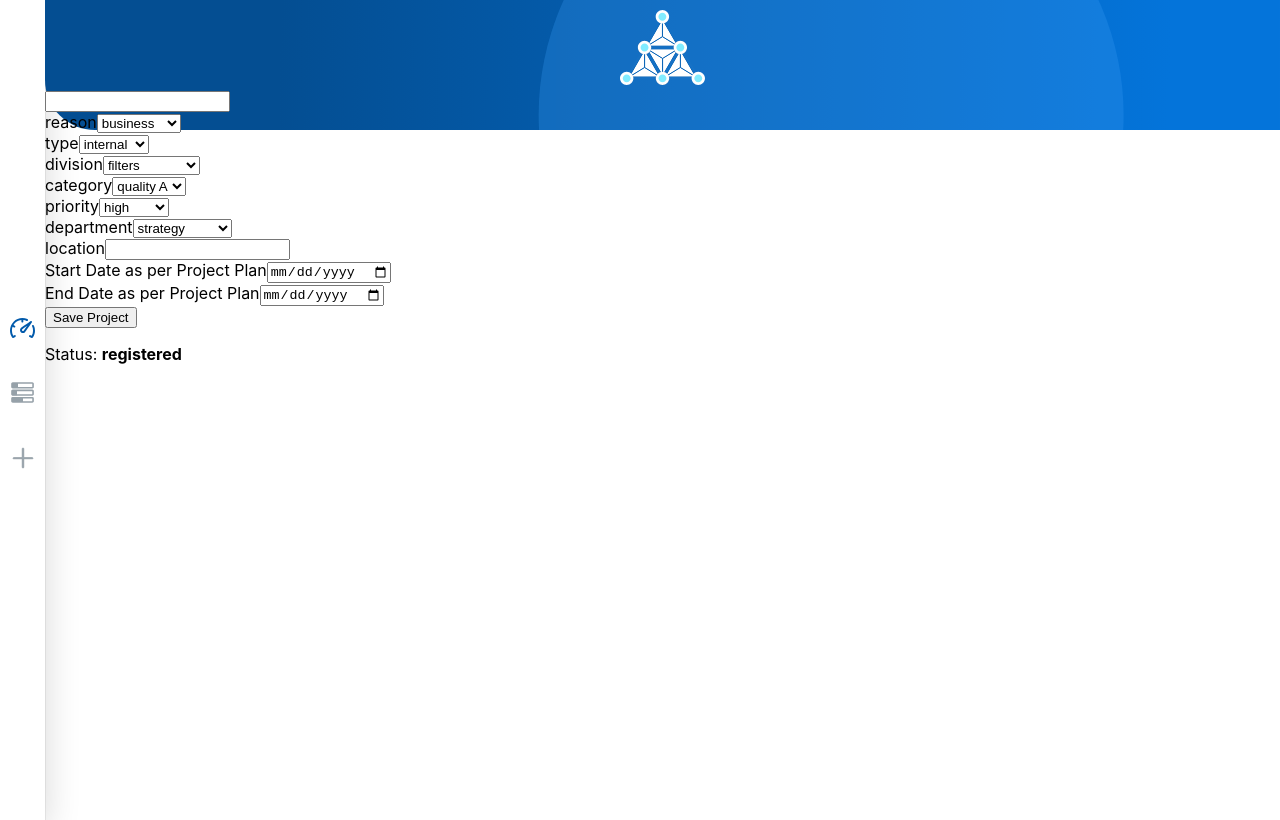
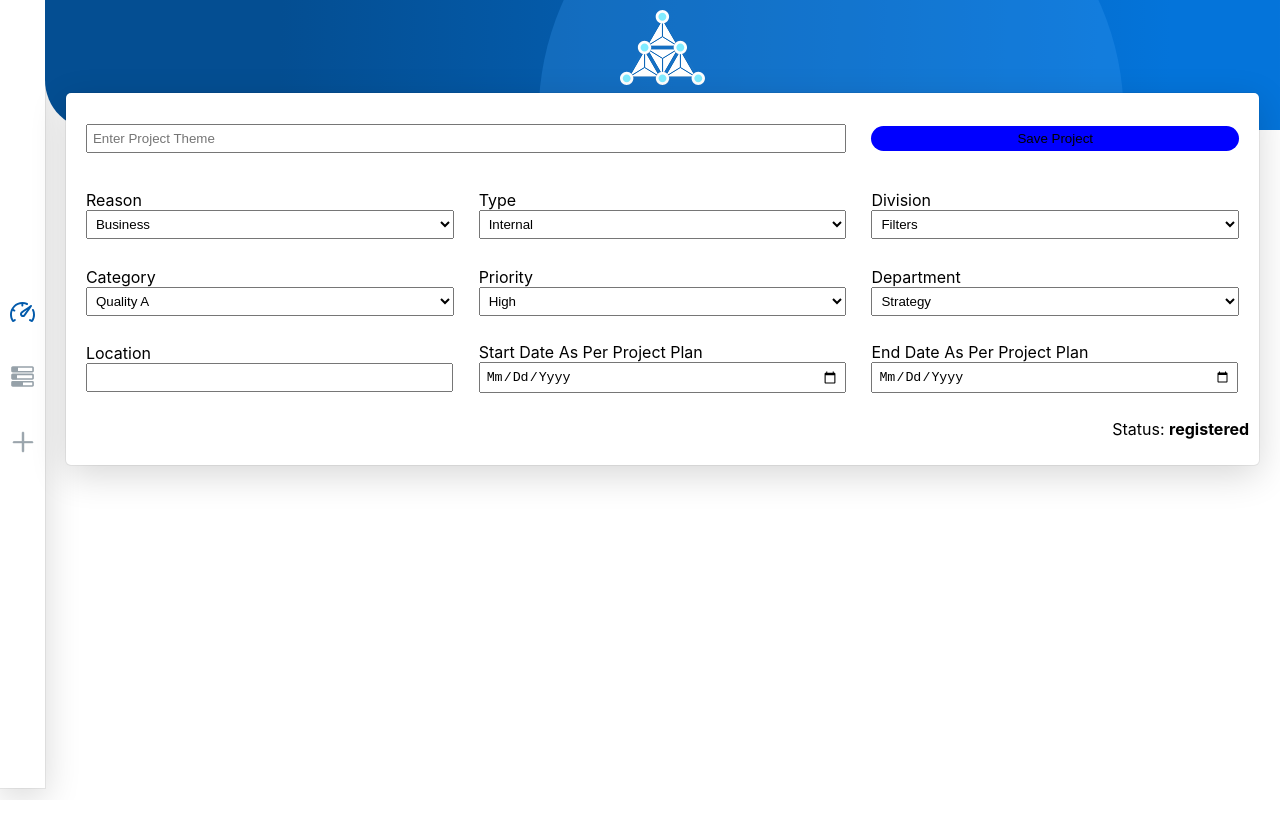
Before and after one commit to S-a-i-f-A-l-i/techprimelab_assignment, a React (Create React App) app in the folder client/: page /create-project in a window 1280 px wide. Built offline with nearby package versions, Linux system fonts and the light colour scheme; sample sign-in values are in the browser's storage.

Commit message:
crete project style done

```diff
--- /dev/null
+++ b/client/src/assets/styles/CreateProject.module.css
@@ -0,0 +1,82 @@
+.container{
+    display: flex;
+    margin: auto;
+    margin-top: 13px;
+    width: 95%;
+    height: 150%;
+    flex-direction: column;
+    padding: 10px;
+    border-radius: 5px;
+    background-color: white;
+    position: relative;
+    bottom: 10px;
+    box-shadow: rgba(0, 0, 0, 0.16) 0px 10px 36px 0px, rgba(0, 0, 0, 0.06) 0px 0px 0px 1px;
+}
+.container > form{
+    display: grid;
+    grid-template-columns: repeat(3,1fr);
+    grid-template-rows: repeat(4,1fr);
+    justify-content: space-evenly;
+    gap: 25px;
+    padding: 10px;
+    align-items: center;
+    text-transform: capitalize;
+    position: relative;
+    height: auto;
+}
+.container form div:nth-child(1){
+    grid-column: 1 / span 2;
+    grid-row: 1;
+}
+.container form button:nth-child(11){
+    grid-column: 3;
+    grid-row: 1;
+    border: none;
+    background-color: blue;
+    border-radius: 50px;
+    padding: 5px 10px;
+}
+
+.container label{
+    display: block;
+}
+.container input,select{
+    width: 100%;
+    height: max-content;
+    display: block;
+    padding: 5px;
+    text-transform: capitalize;
+}
+.container option{
+    text-transform: capitalize;
+}
+.container > form >div:first-child{
+    display: block;
+}
+.container input[type="date"],
+.container input[type="text"]{
+    width: 96%;
+}
+
+.container form + p{
+    text-align: right;
+}
+
+@media screen and (max-width: 499px) {
+
+    .container form{
+        display: flex;
+        flex-direction: column;
+    }
+    .container input,
+    .container input[type="date"],
+    .container input[type="text"],
+    .container select,
+    .container button{
+        width: 68vh;
+    }
+    .container form+p{
+        text-align: left;
+    }
+
+}
--- a/client/src/assets/styles/SharedLayout.module.css
+++ b/client/src/assets/styles/SharedLayout.module.css
@@ -5,7 +5,7 @@
 .main nav{
     display:flex;
     gap:10px;
-    height: 100vh;
+    min-height: 96vh;
     padding: 10px;
     flex-direction: column;
     align-items: center;
--- a/client/src/pages/CreateProject.js
+++ b/client/src/pages/CreateProject.js
@@ -3,6 +3,8 @@ import FormRowSelect from "../component/FormRowSelect";
 import axios from "axios";
 import { useSelector } from "react-redux";
 import { useNavigate } from "react-router-dom";
+import styles from "../assets/styles/CreateProject.module.css";
+
 const initialState = {
   name: "",
   reason: "business",
@@ -69,15 +71,16 @@ const CreateProject = () => {
     }
   };
   return (
-    <div>
+    <div className={styles.container}>
       <form onSubmit={handleSubmit}>
         <div>
           <input
             name="name"
-            type="text"
+            type="search"
             value={value.name}
             onChange={handleProjectInput}
             required={true}
+            placeholder="Enter Project Theme"
           />
         </div>
         <FormRowSelect
```
